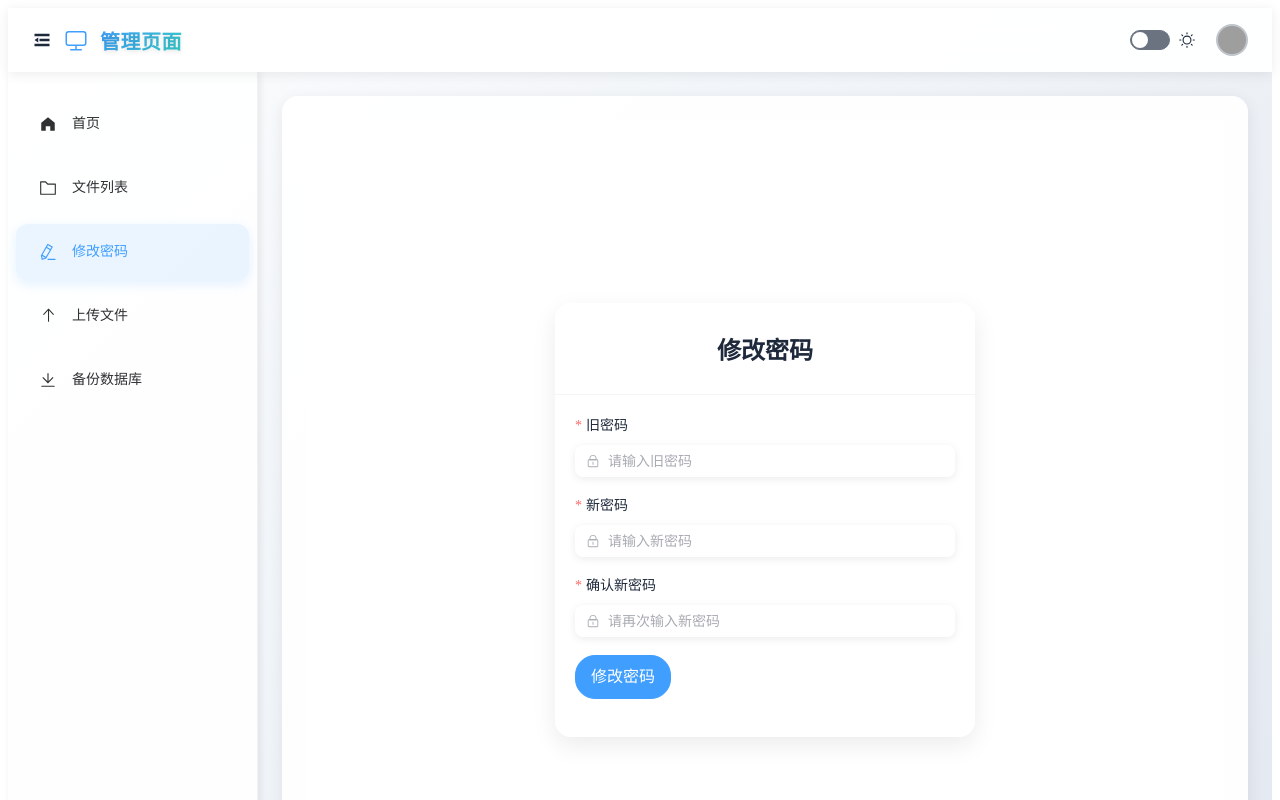
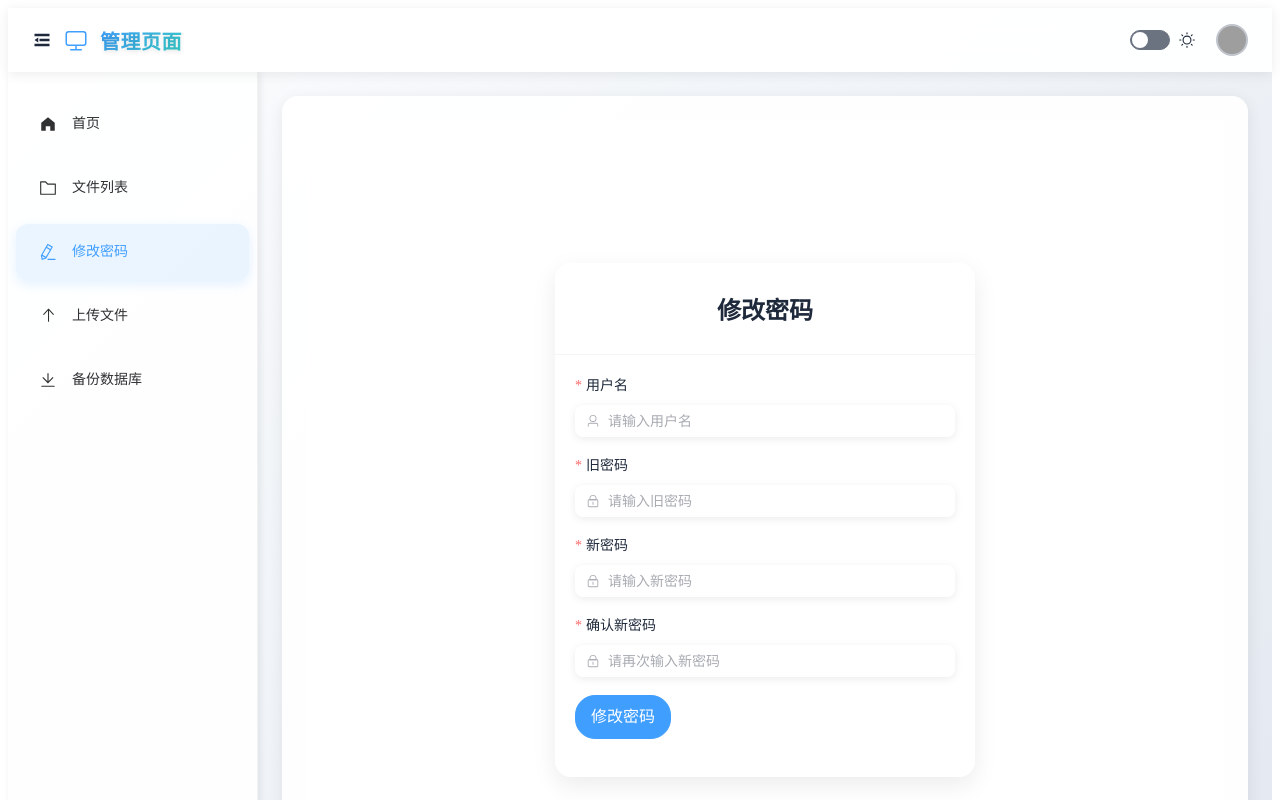
Before and after one commit to SkyDependence/tgDrive-front, a Vue app: page /changePassword in a window 1280 px wide. Shown: the top 800 px of the page. Built offline with nearby package versions, Linux system fonts and the light colour scheme; sample sign-in values are in the browser's storage; grey boxes are pictures that could not be loaded.

Commit message:
✨ feat: 在修改密码表单中添加用户名字段，增强用户体验和表单验证

```diff
--- a/src/views/ChangePassword.vue
+++ b/src/views/ChangePassword.vue
@@ -7,6 +7,11 @@
 
       <el-form :model="passwordForm" :rules="rules" ref="passwordFormRef" label-position="top"
         @keyup.enter="changePassword">
+        <el-form-item label="用户名" prop="username">
+          <el-input v-model="passwordForm.username" :prefix-icon="User" placeholder="请输入用户名"
+            clearable />
+        </el-form-item>
+
         <el-form-item label="旧密码" prop="oldPassword">
           <el-input v-model="passwordForm.oldPassword" :prefix-icon="Lock" type="password" placeholder="请输入旧密码"
             show-password clearable />
@@ -36,10 +41,11 @@
 <script setup>
 import { ref } from 'vue'
 import { ElMessage } from 'element-plus'
-import { Lock } from '@element-plus/icons-vue'
+import { Lock, User } from '@element-plus/icons-vue'
 import request from '../utils/request'
 
 const passwordForm = ref({
+  username: '',
   oldPassword: '',
   newPassword: '',
   confirmPassword: ''
@@ -48,6 +54,10 @@ const passwordFormRef = ref(null)
 const loading = ref(false)
 
 const rules = {
+  username: [
+    { required: true, message: '请输入用户名', trigger: 'blur' },
+    { min: 3, message: '用户名长度至少为3个字符', trigger: 'blur' }
+  ],
   oldPassword: [
     { required: true, message: '请输入旧密码', trigger: 'blur' },
     { min: 6, message: '密码长度至少为6个字符', trigger: 'blur' }
@@ -79,13 +89,14 @@ const changePassword = () => {
     loading.value = true
     try {
       const response = await request.post('/auth/change-password', {
+        username: passwordForm.value.username,
         oldPassword: passwordForm.value.oldPassword,
         newPassword: passwordForm.value.newPassword
       })
 
       if (response.data.code === 1) {
         showMessage('密码修改成功', 'success')
-        passwordForm.value = { oldPassword: '', newPassword: '', confirmPassword: '' }
+        passwordForm.value = { username: '', oldPassword: '', newPassword: '', confirmPassword: '' }
       } else {
         showMessage(response.data.msg || '密码修改失败', 'error')
       }
```
